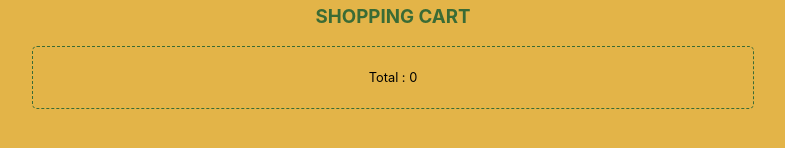
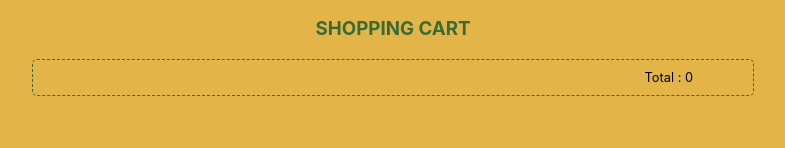
Before and after one commit to chinduja-net/Plantland-webshop, a React (Create React App) app: page /cart in a window 1280 px wide. Shown: the part 378-526 px from the top of the page, without its empty margins (247-1032 px from the left). Built offline with nearby package versions, Linux system fonts and the light colour scheme; some icons are missing.

Commit message:
styling adjusted

```diff
--- a/src/components/Cart/Cart.tsx
+++ b/src/components/Cart/Cart.tsx
@@ -179,6 +179,8 @@ function Cart() {
         )}
       </Wrapper>
       <Heading>shopping Cart</Heading>
+
+
       <Cartsection>
         {cart
           ? cart.map((cartItem: PropsCart) => {
@@ -224,7 +226,10 @@ function Cart() {
               );
             })
           : null}
-        <Para>Total : {totalPrice}</Para>
+          <div>
+          <TotalPara>Total : {totalPrice}</TotalPara>
+          </div>
+
       </Cartsection>
       <BottomNav/>
          </Article>
@@ -298,7 +303,12 @@ const Input = styled.input`
 const TextArea = styled.textarea`
   width: 200px;
 `
-
+const TotalPara = styled.div`
+display: flex;
+font-size: 0.8rem;
+justify-content: flex-end;
+margin-right: 50px;
+`
 const StyledModal = Modal.styled`
   width: 20rem;
   height: 10rem;
```
